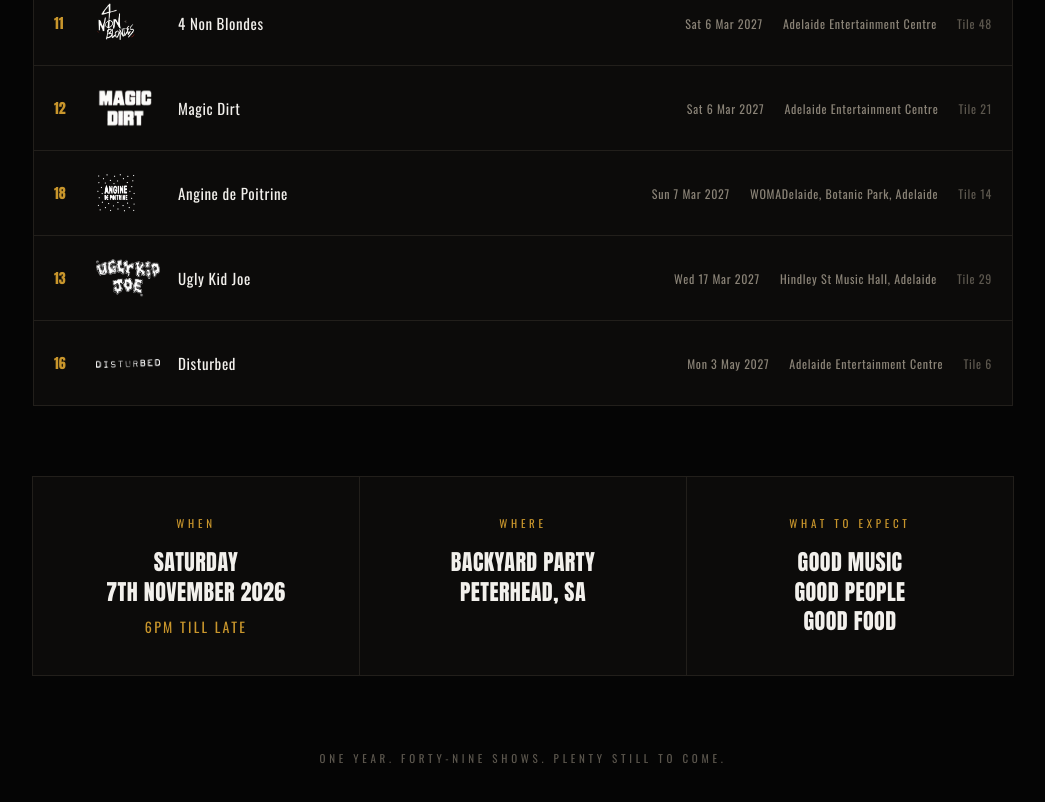
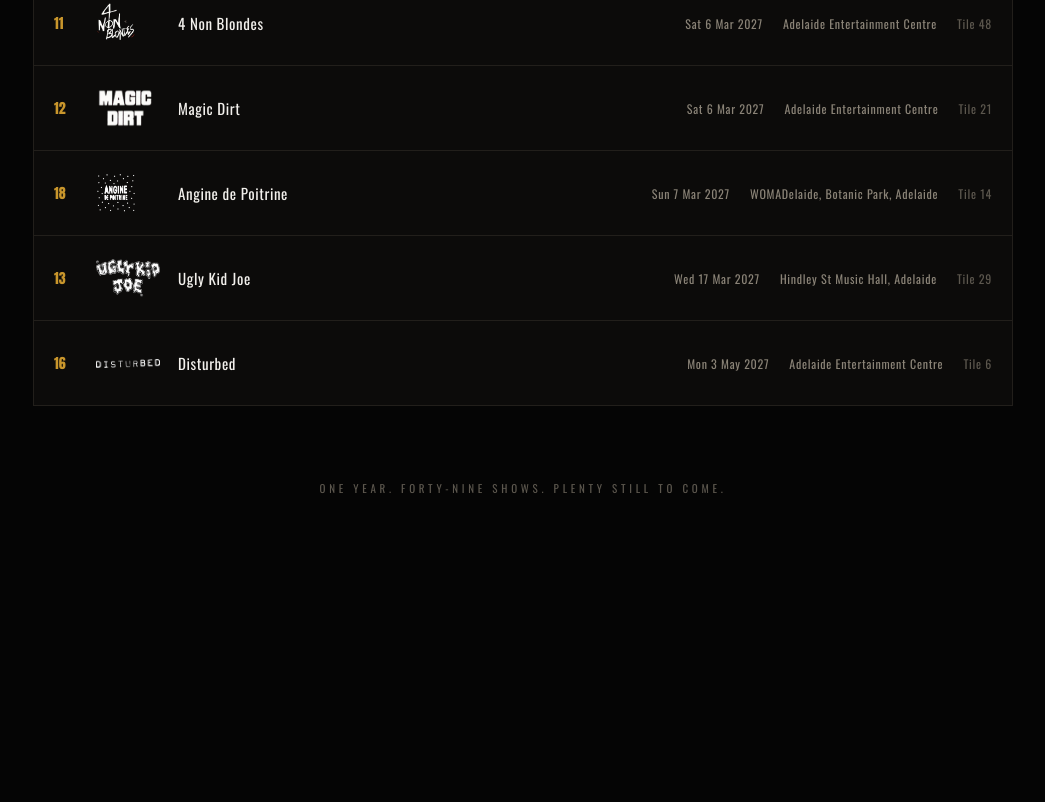
Before and after one commit to Creativefeed23/49-bands, a plain HTML site: page list.html in a window 1280 px wide. Shown: the part 1427-2229 px from the top of the page, without its empty margins (117-1162 px from the left). After the commit the page ends 2013 px from the top, so only its background shows below. Drawn offline with nearby package versions, Linux system fonts and the light colour scheme.

Commit message:
Remove the When/Where/What block from the list page
Co-Authored-By: Claude Opus 5.5 <noreply@anthropic.com>
Claude-Session: https://claude.ai/code/session_01X9yhgQY9y1duQyabBQLYX6

```diff
--- a/list.html
+++ b/list.html
@@ -57,22 +57,6 @@
     </div>
   </div>
 
-  <div style="width:min(94vw,980px); margin:70px auto 0; display:grid; grid-template-columns:repeat(auto-fit,minmax(210px,1fr)); gap:1px; background:#221F1B; border:1px solid #221F1B">
-    <div style="background:#0C0B0A; padding:38px 26px; text-align:center">
-      <div style="font-size:11px; letter-spacing:.34em; color:#C9962C; text-transform:uppercase; margin-bottom:16px">When</div>
-      <div style="font-family:'Anton',sans-serif; font-size:22px; letter-spacing:.02em; line-height:1.35">SATURDAY<br />7TH NOVEMBER 2026</div>
-      <div style="margin-top:10px; font-size:14px; letter-spacing:.16em; color:#C9962C">6PM TILL LATE</div>
-    </div>
-    <div style="background:#0C0B0A; padding:38px 26px; text-align:center">
-      <div style="font-size:11px; letter-spacing:.34em; color:#C9962C; text-transform:uppercase; margin-bottom:16px">Where</div>
-      <div style="font-family:'Anton',sans-serif; font-size:22px; letter-spacing:.02em; line-height:1.35">BACKYARD PARTY<br />PETERHEAD, SA</div>
-    </div>
-    <div style="background:#0C0B0A; padding:38px 26px; text-align:center">
-      <div style="font-size:11px; letter-spacing:.34em; color:#C9962C; text-transform:uppercase; margin-bottom:16px">What to expect</div>
-      <div style="font-family:'Anton',sans-serif; font-size:22px; letter-spacing:.02em; line-height:1.35">GOOD MUSIC<br />GOOD PEOPLE<br />GOOD FOOD</div>
-    </div>
-  </div>
-
   <div style="text-align:center; margin-top:74px; font-size:11px; letter-spacing:.34em; text-transform:uppercase; color:#5C574E">One year. Forty-nine shows. Plenty still to come.</div>
 
 </div>
```
